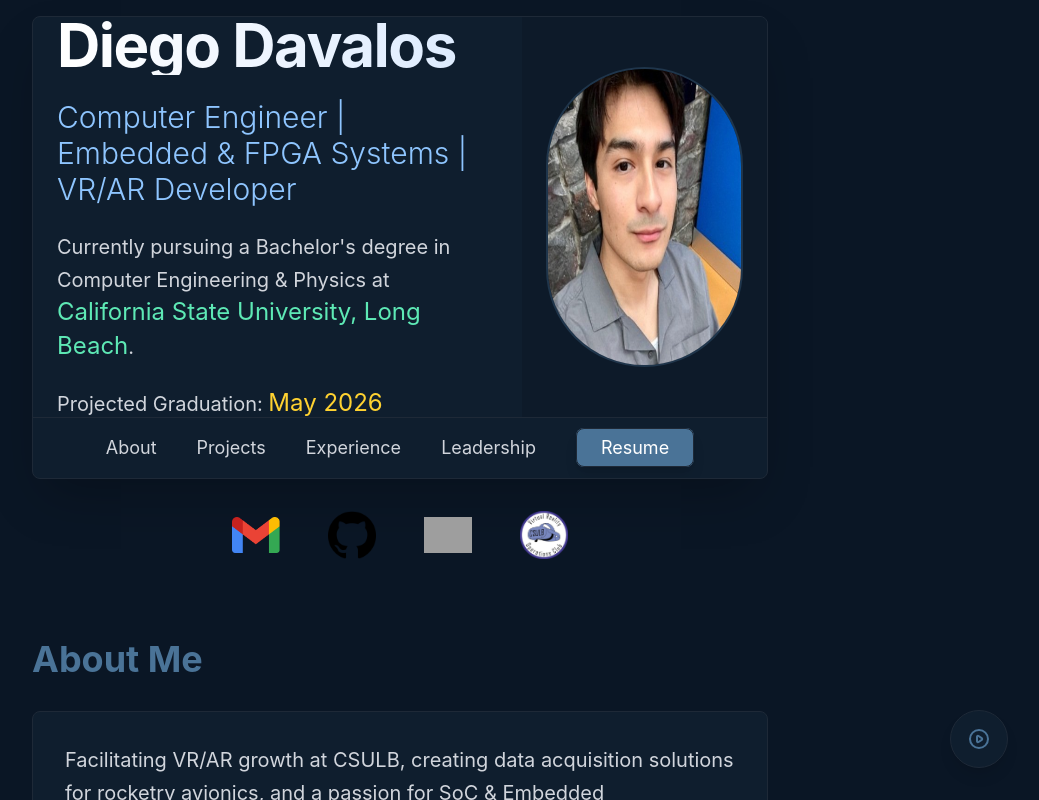
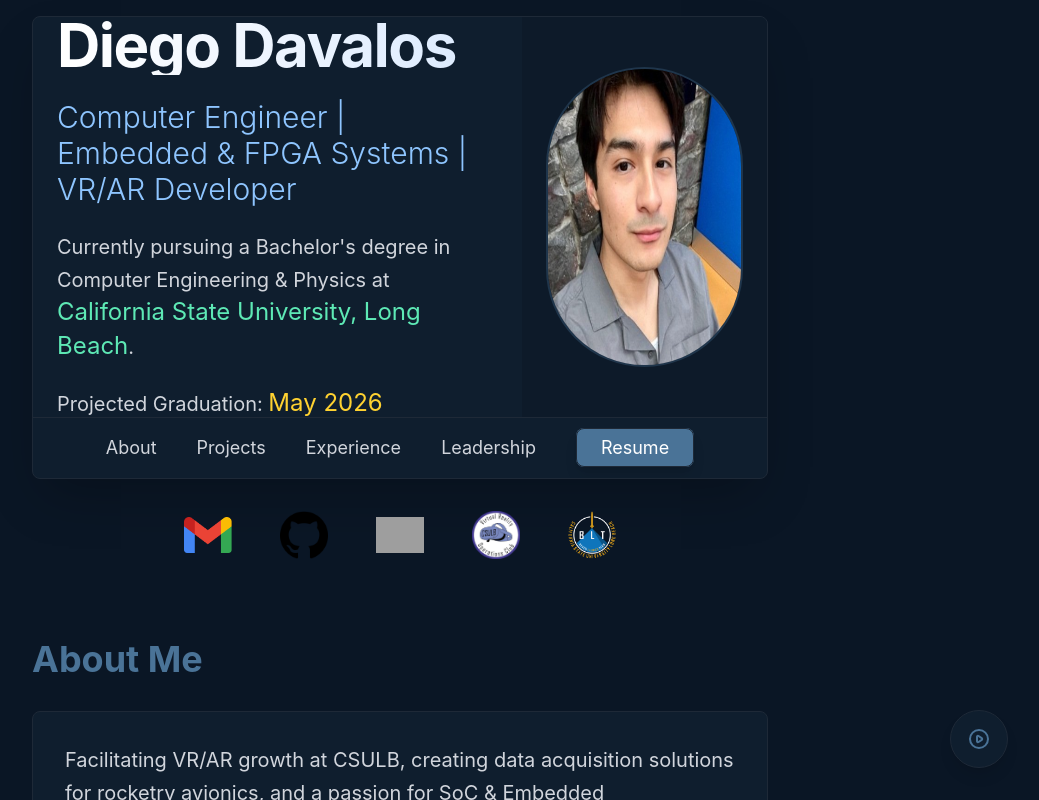
Before and after one commit to JustDeg234/DiegoDavalosPortfolioWebsite, a Next.js app: page / in a window 1280 px wide. Shown: the top 800 px of the page, without its empty margins (240-1279 px from the left). Built offline with nearby package versions, Linux system fonts and the light colour scheme; grey boxes are pictures that could not be loaded.

Commit message:
added BLT logo and hyperlink

```diff
--- a/src/app/page.js
+++ b/src/app/page.js
@@ -208,6 +208,16 @@ export default function Home() {
               <Image
                 src="/empty.png"
                 alt="Empty"
+                fill
+                className="object-contain"
+              />
+            </div>
+          </a>
+          <a href="https://www.beachlaunch.team/" className="transition-transform duration-300 hover:scale-110">
+            <div className="relative w-9 h-9 md:w-12 md:h-12">
+              <Image
+                src="/BLT.png"
+                alt="BLT"
                 fill
                 className="object-contain"
               />
```
Also changed, not shown: public/BLT.png (added).
